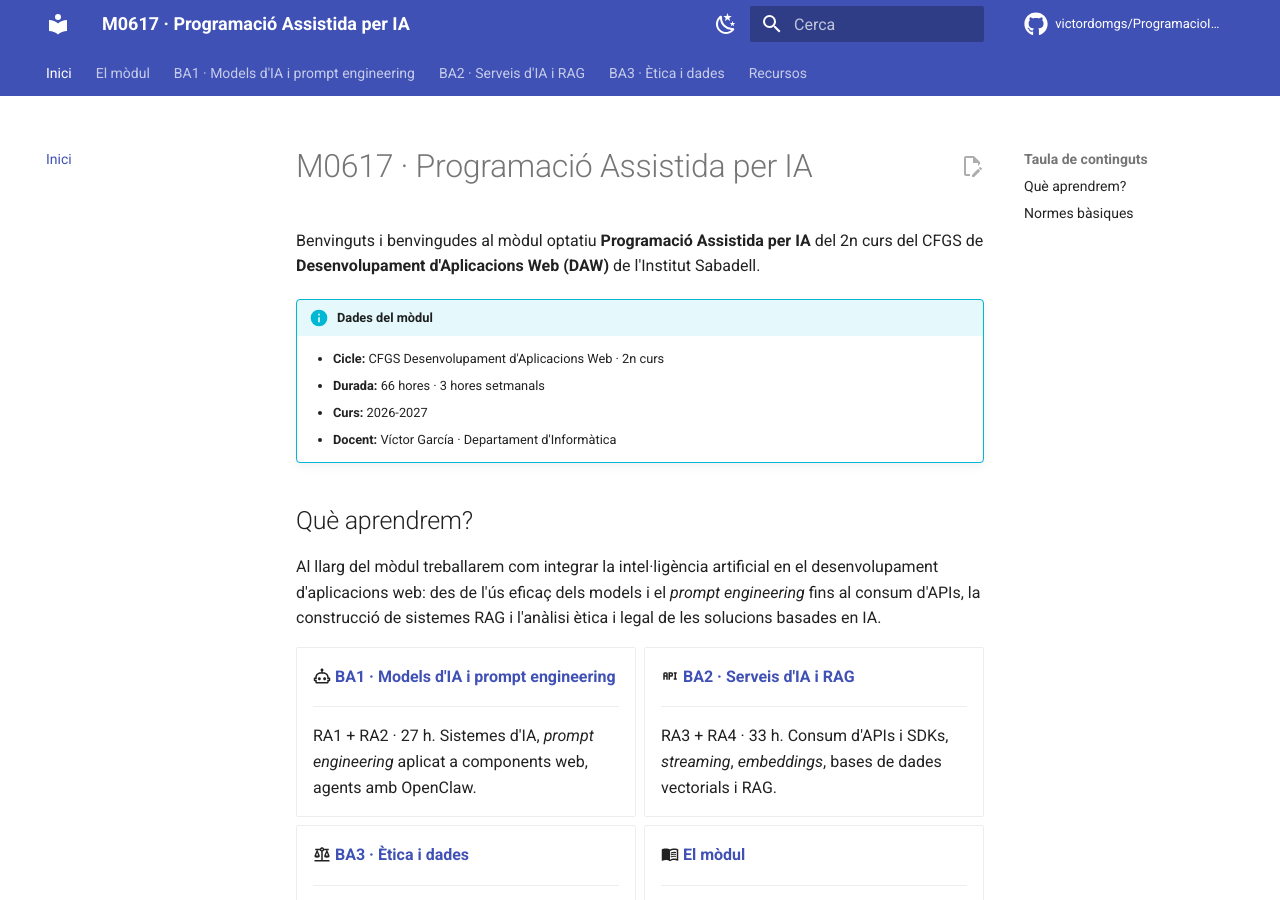
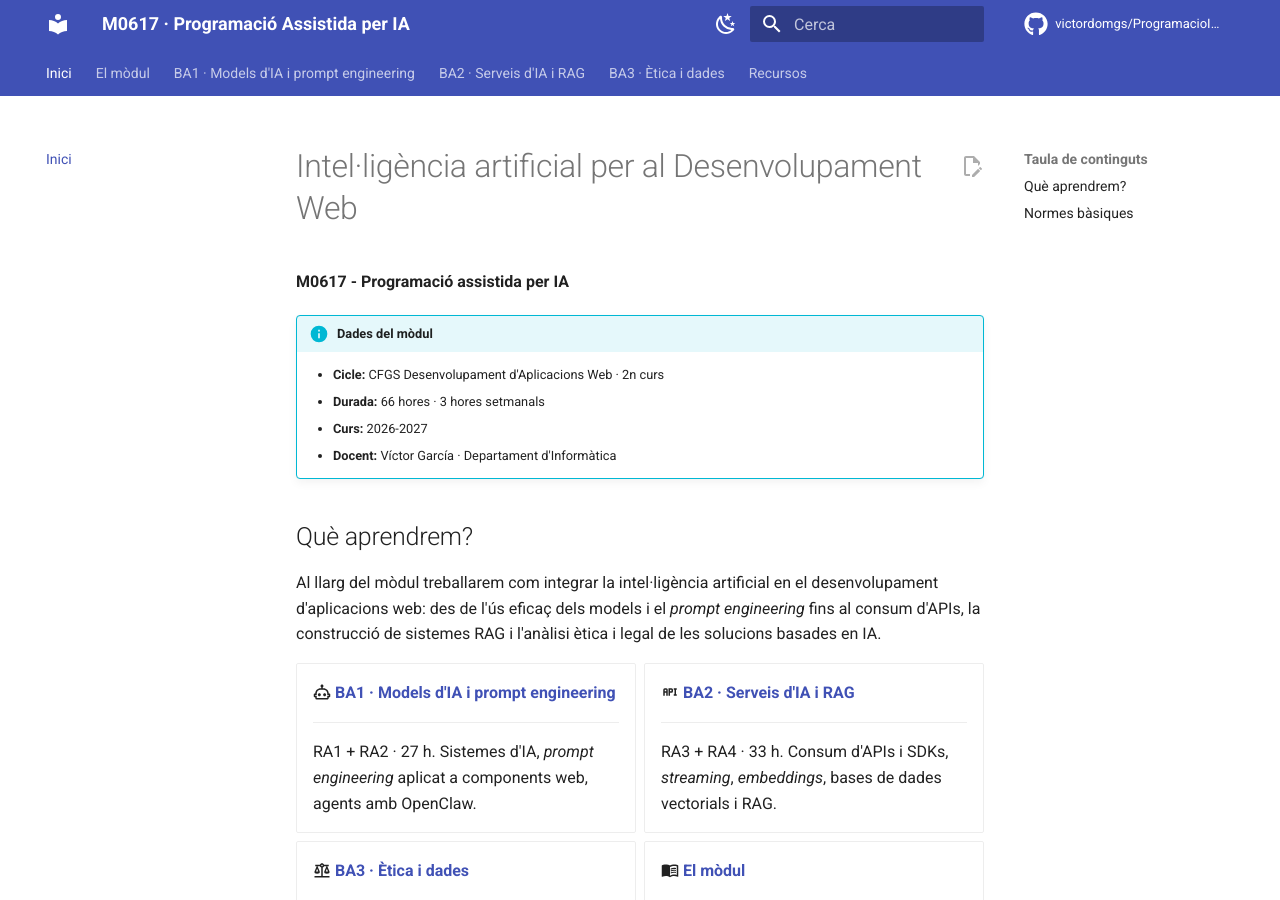
Before and after one commit to victordomgs/ProgramacioIADAW, an MkDocs documentation site: the page built from docs/index.md, in a window 1280 px wide and 900 px high. Built offline with MkDocs 1.6.1 and Material for MkDocs 9.7.7, drawn with Linux system fonts in a browser that asks for light colours; comment, search, counter and statistics services are not loaded.

Commit message:
Update index.md

```diff
--- a/docs/index.md
+++ b/docs/index.md
@@ -1,6 +1,6 @@
-# M0617 · Programació Assistida per IA
+# Intel·ligència artificial per al Desenvolupament Web
 
-Benvinguts i benvingudes al mòdul optatiu **Programació Assistida per IA** del 2n curs del CFGS de **Desenvolupament d'Aplicacions Web (DAW)** de l'Institut Sabadell.
+**M0617 - Programació assistida per IA**
 
 !!! info "Dades del mòdul"
     - **Cicle:** CFGS Desenvolupament d'Aplicacions Web · 2n curs
```
